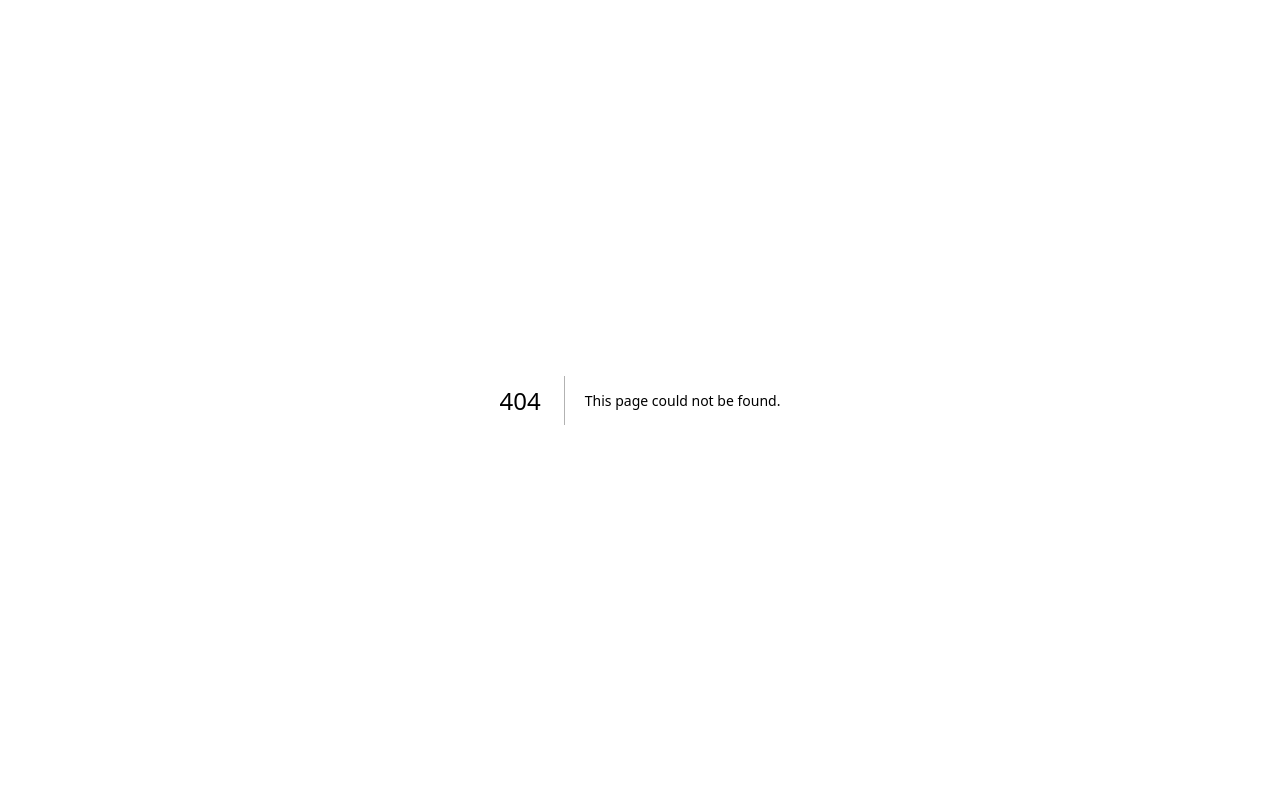
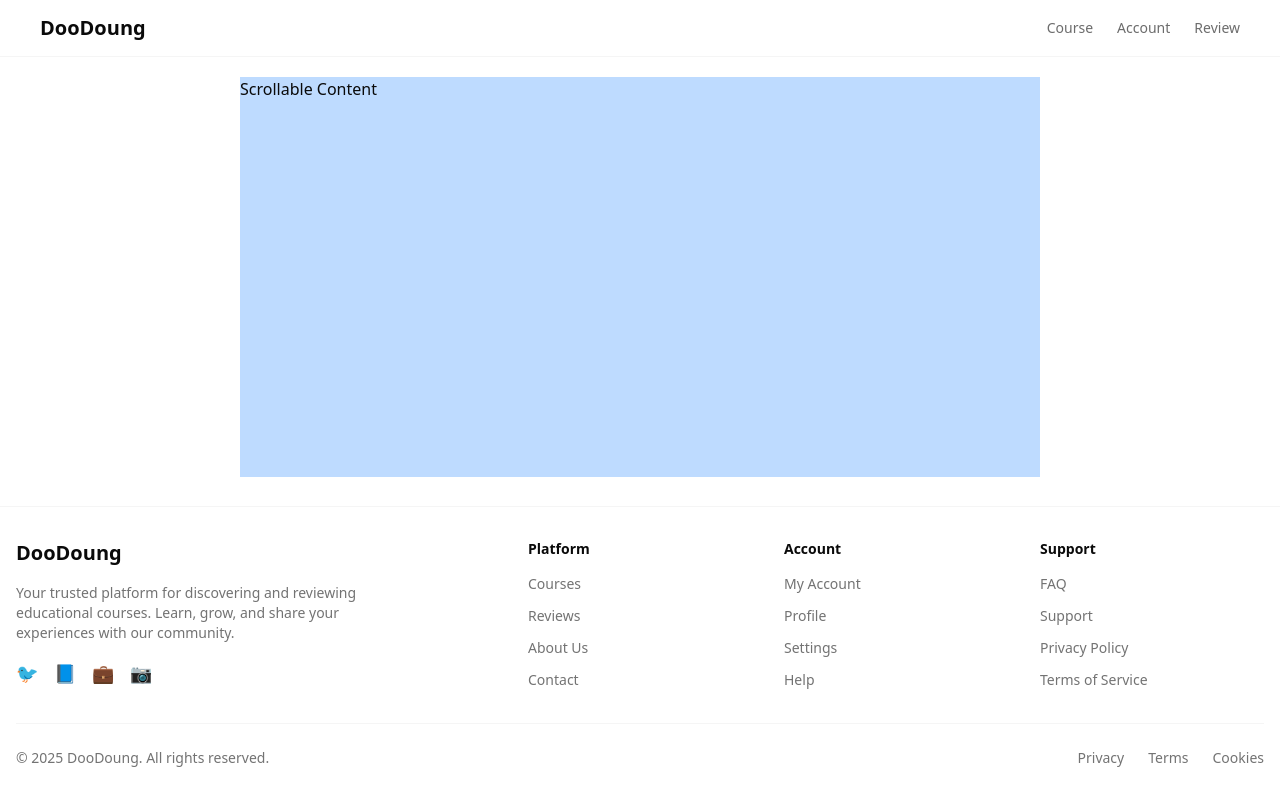
Before and after one commit to DooDoung/doo-doung-frontend, a Next.js app: page /testscrollbar in a window 1280 px wide. Before the commit this address had no page. Built offline with nearby package versions, Linux system fonts and the light colour scheme.

Commit message:
style: custom-scrollbar

```diff
--- /dev/null
+++ b/src/pages/testscrollbar.tsx
@@ -0,0 +1,13 @@
+import { DefaultLayout } from "@/components/globalComponents";
+
+export default function TestScrollBarPage() {
+  return (
+    <DefaultLayout>
+      <div className="flex justify-center items-center">
+        <div className="h-100 w-200 bg-blue-200 overflow-y-scroll custom-scrollbar">
+          <div className="h-200">Scrollable Content</div>
+        </div>
+      </div>
+    </DefaultLayout>
+  );
+}
--- a/src/style/globals.css
+++ b/src/style/globals.css
@@ -150,3 +150,19 @@
     @apply bg-background text-foreground;
   }
 }
+
+.custom-scrollbar::-webkit-scrollbar {
+  width: 20px;
+}
+.custom-scrollbar::-webkit-scrollbar-track {
+  background: var(--primary-500)
+}
+.custom-scrollbar::-webkit-scrollbar-thumb {
+  background-color: var(--primary-500);
+  border-radius: 10px;
+}
+
+.custom-scrollbar {
+  scrollbar-width: auto;
+  scrollbar-color: var(--primary-500) var(--primary-250);
+}
```
